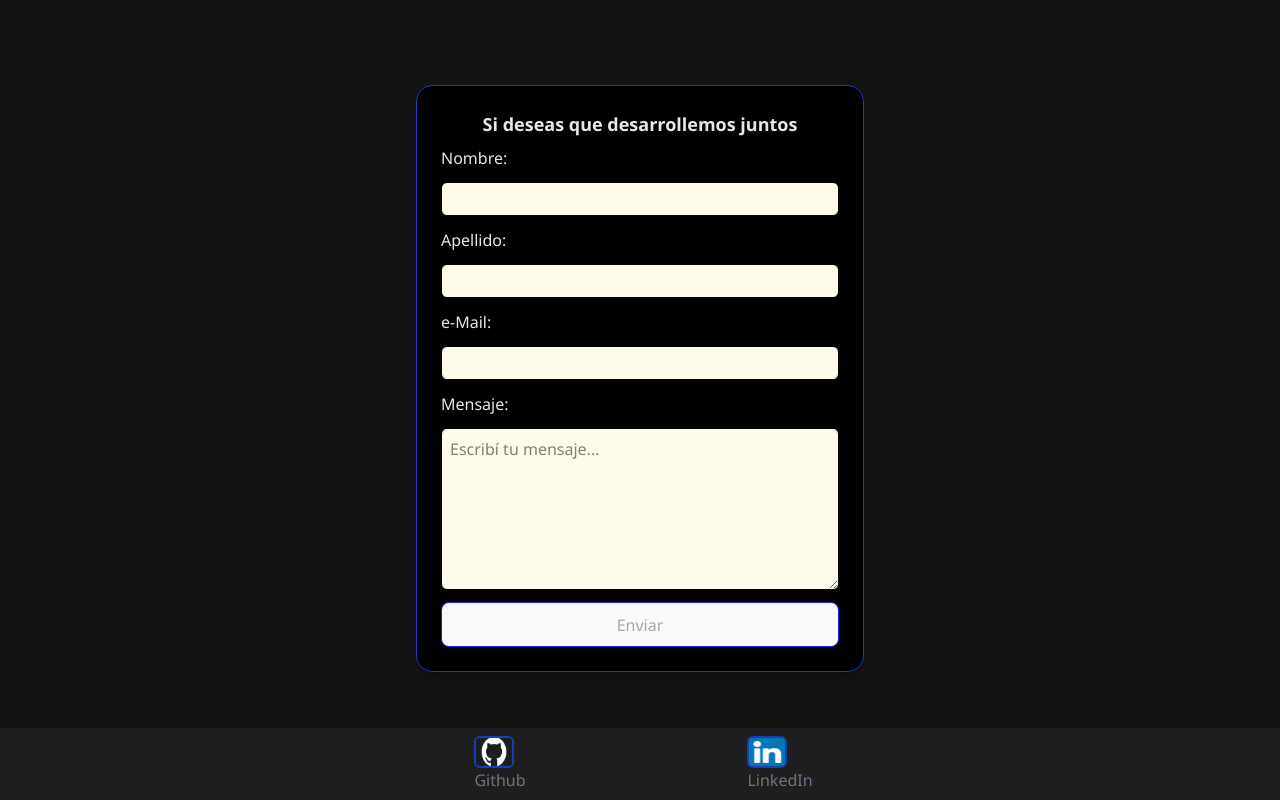
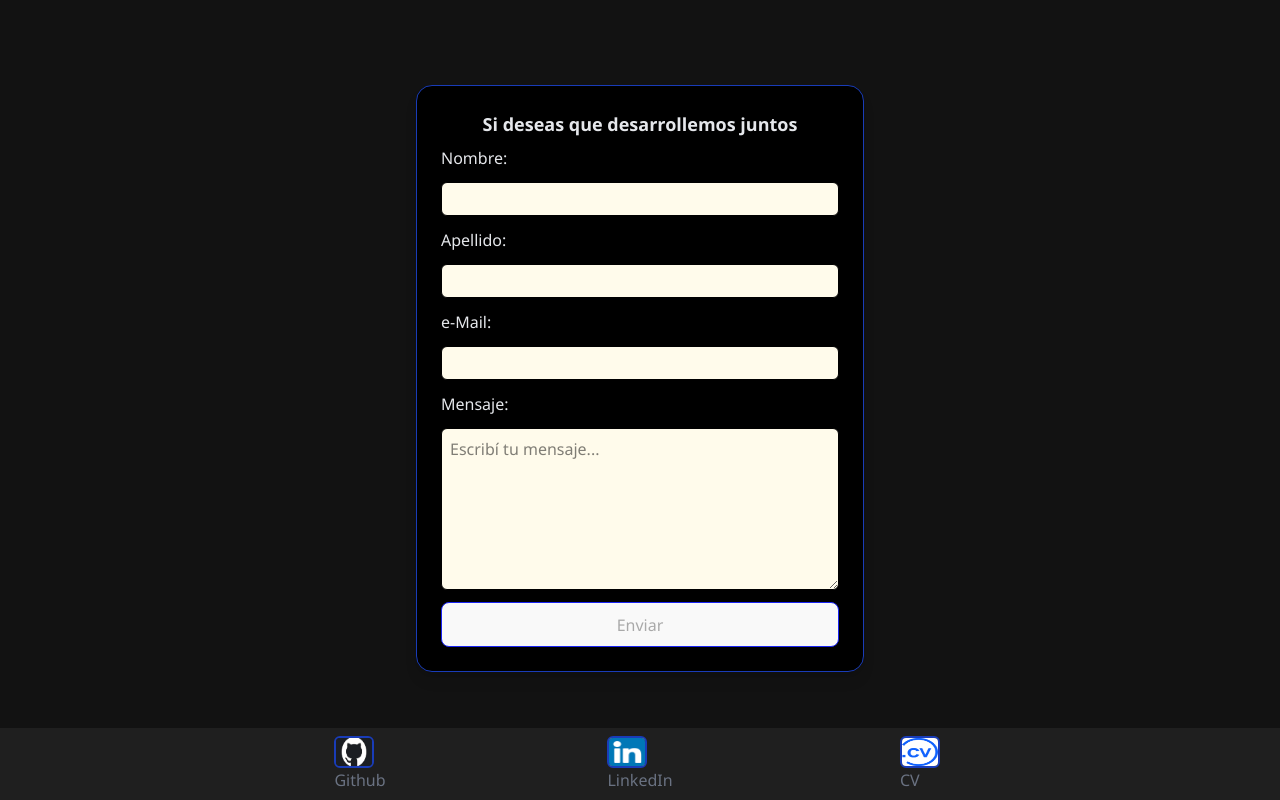
Before and after one commit to spawnew/Portafolio, a React (Vite) app: page / in a window 1280 px wide. Shown: the part 2884-3684 px from the top of the page. Built offline with nearby package versions, Linux system fonts and the light colour scheme.

Commit message:
agregado cv

```diff
--- a/src/Componentes/Footer/Footer.jsx
+++ b/src/Componentes/Footer/Footer.jsx
@@ -1,8 +1,8 @@
-import React from 'react'
-import { motion } from 'framer-motion'
+
 import Redes from './Redes'
 import linkedin from '../../assets/linkedin.png'
 import github from '../../assets/github.jpeg'
+import cv from '../../assets/cv.png'
 const Footer = () => {
   return (
     <div className=' flex justify-center items-center bg-[#1f1f1f] text-grey p-1'>
@@ -16,6 +16,11 @@
         link="https://www.linkedin.com/in/lucas-sorzio-4a1bb1238/"
       imagen={linkedin}
       />
+         <Redes
+        nombre="CV"
+        link="https://drive.google.com/file/d/19PxlkNAnVDpApiQW7hGxckIgzKJqFqje/view?usp=drive_link"
+      imagen={cv}
+      />
     </div>
   )
 }
```
Also changed, not shown: src/assets/cv.png (added).
